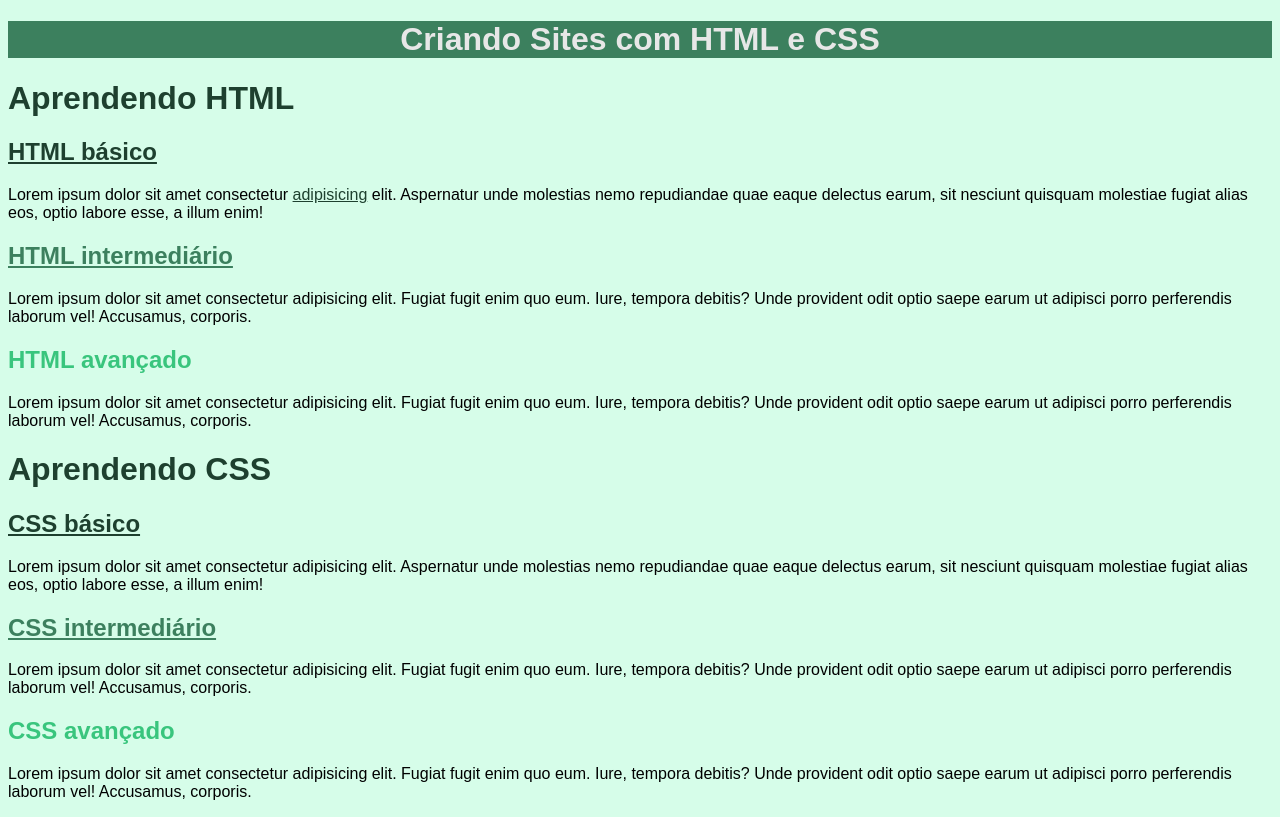
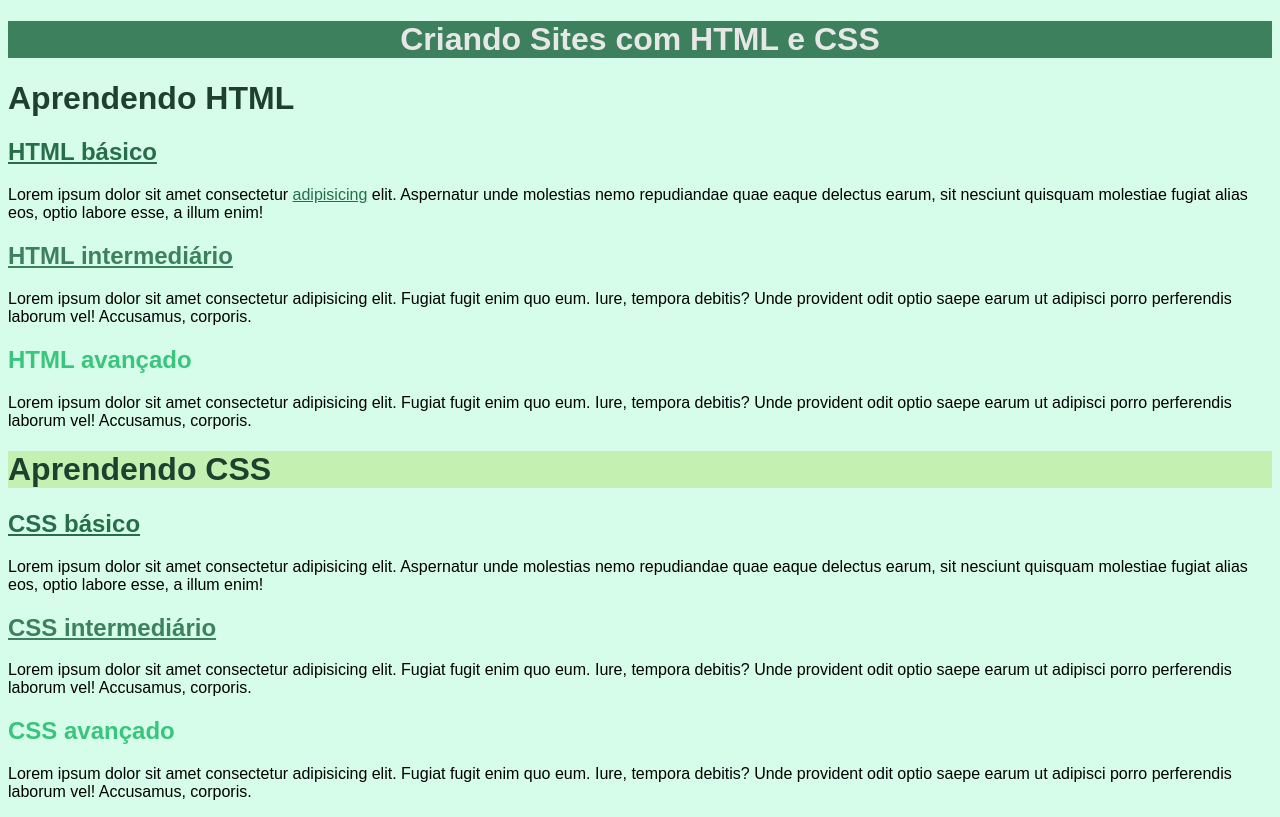
Before and after one commit to Adriney/html-css-, a plain HTML site: page exercicios/ex019/seletor01.html in a window 1280 px wide. Drawn offline with Linux system fonts and the light colour scheme.

Commit message:
Update style.css

```diff
--- a/exercicios/ex019/style.css
+++ b/exercicios/ex019/style.css
@@ -1,7 +1,7 @@
 @charset "UTF-8";
 /*
-    em HTML é id = em CSS é #
-    em HTML é class = em CSS é .
+    em HTML é id = em CSS é # (só pode um elemento)
+    em HTML é class = em CSS é .(pode vários elementos)
 */
 body {
     background-color: #d6fde9;
@@ -22,7 +22,7 @@ h2 {
     color: rgb(73, 109, 71);
 }
 .basico {
-    color: #1e402f;
+    color: #276d4a;
     text-decoration-line: underline;
 }
 .intermediario {
@@ -32,3 +32,6 @@ h2 {
 .avancado {
     color: #39c57d
 }
+.destaque {
+    background-color: rgba(173, 226, 112, 0.466);
+}
```
